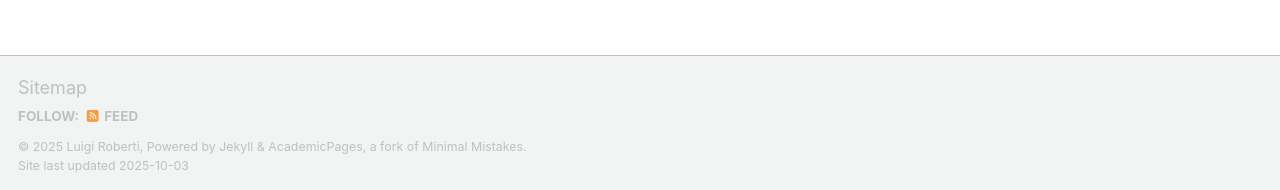
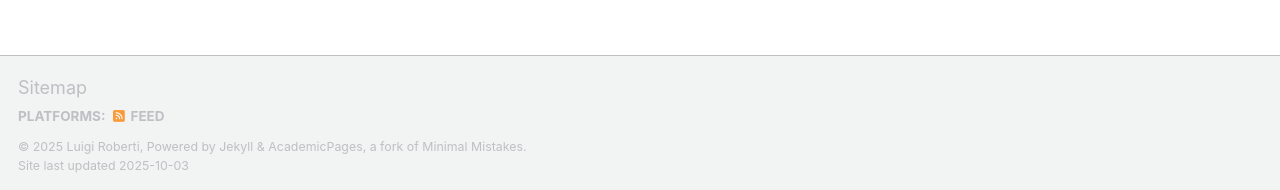
Before and after one commit to luigi-roberti/luigi-roberti.github.io, a Jekyll site: the page built from _pages/about.md, in a window 1280 px wide and 1189 px high. Shown: the part 996-1186 px from the top of the window. Built offline with Jekyll 4.4.1, drawn with Linux system fonts in a browser that asks for light colours; some web fonts are replaced; a script that is not in the unit is left out.

Commit message:
Update ui-text.yml

```diff
--- a/_data/ui-text.yml
+++ b/_data/ui-text.yml
@@ -21,7 +21,7 @@ en: &DEFAULT_EN
   comments_title             : "Comments"
   more_label                 : "Learn More"
   related_label              : "You May Also Enjoy"
-  follow_label               : "Follow:"
+  follow_label               : "Platforms:"
   feed_label                 : "Feed"
   powered_by                 : "Powered by"
   website_label              : "Website"
```
